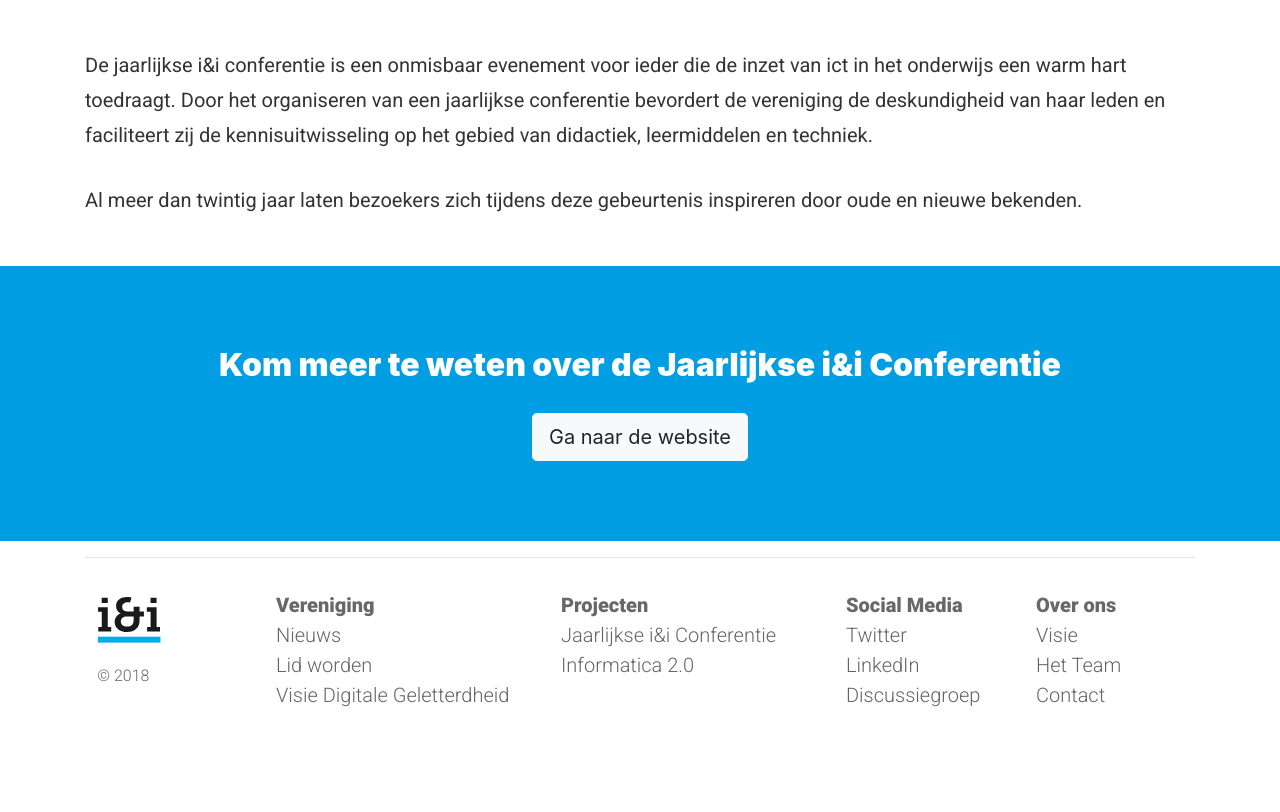
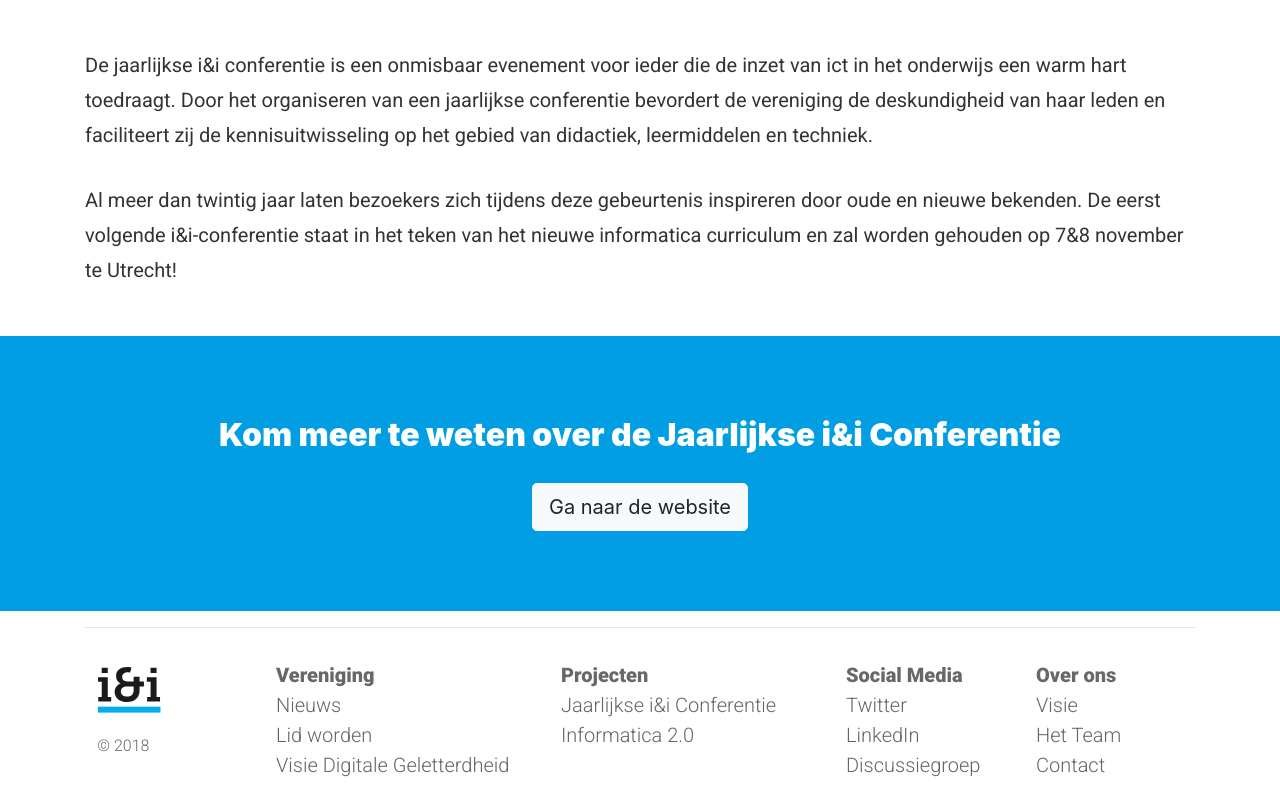
Before and after one commit to ieni/website, a Jekyll site: the page built from _projects/ieni-conferentie.md, in a window 1280 px wide. Shown: the part 336-1148 px from the top of the page. Built offline with Jekyll 4.4.1, drawn with Linux system fonts in a browser that asks for light colours; before the commit the page ends 1078 px from its top, so only the background shows below that.

Commit message:
added conferentie 2018

```diff
--- a/_projects/ieni-conferentie.md
+++ b/_projects/ieni-conferentie.md
@@ -8,4 +8,4 @@ layout: project
 De jaarlijkse i&i conferentie is een onmisbaar evenement voor ieder die de inzet van ict in het onderwijs een warm hart toedraagt.
 Door het organiseren van een jaarlijkse conferentie bevordert de vereniging de deskundigheid van haar leden en faciliteert zij de kennisuitwisseling op het gebied van didactiek, leermiddelen en techniek.
 
-Al meer dan twintig jaar laten bezoekers zich tijdens deze gebeurtenis inspireren door oude en nieuwe bekenden.
+Al meer dan twintig jaar laten bezoekers zich tijdens deze gebeurtenis inspireren door oude en nieuwe bekenden. De eerst volgende i&i-conferentie staat in het teken van het nieuwe informatica curriculum en zal worden gehouden op 7&8 november te Utrecht!
```
